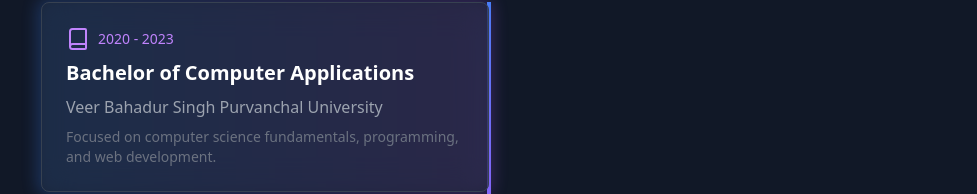
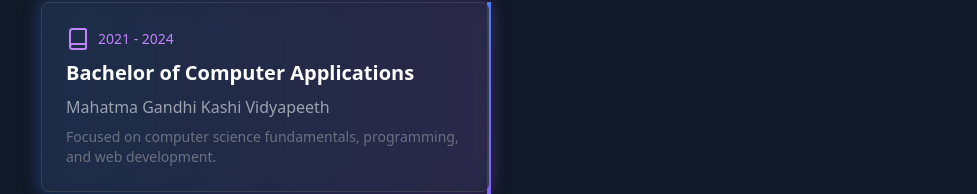
Before and after one commit to Himanshu8055/my_portfolio, a React (Vite) app: page / in a window 1280 px wide. Shown: the part 2658-2852 px from the top of the page, without its empty margins (151-1128 px from the left). Built offline with nearby package versions, Linux system fonts and the light colour scheme; the HTML template or start-up script is replaced by a standard one.

Commit message:
Update App.tsx
Data change

```diff
--- a/src/App.tsx
+++ b/src/App.tsx
@@ -340,19 +340,19 @@
                 <div className="absolute left-1/2 transform -translate-x-1/2 h-full w-1 bg-gradient-to-b from-blue-500 via-purple-500 to-pink-500" />
                 {[
                   {
-                    year: "2020 - 2023",
+                    year: "2021 - 2024",
                     degree: "Bachelor of Computer Applications",
-                    institution: "Veer Bahadur Singh Purvanchal University",
+                    institution: "Mahatma Gandhi Kashi Vidyapeeth",
                     description: "Focused on computer science fundamentals, programming, and web development."
                   },
                   {
-                    year: "2019 - 2020",
+                    year: "2020 - 2021",
                     degree: "Intermediate (12th)",
                     institution: "UP Board",
                     description: "Completed higher secondary education with focus on mathematics and computer science."
                   },
                   {
-                    year: "2017 - 2019",
+                    year: "2018 - 2019",
                     degree: "High School (10th)",
                     institution: "CBSE Board",
                     description: "Completed secondary education with distinction, laying strong foundation in science and mathematics."
```
